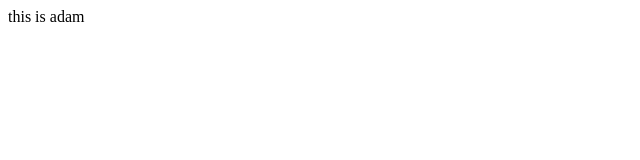
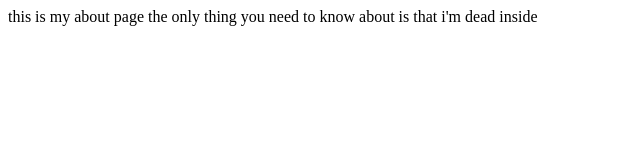
Before and after one commit to exolavashark/exolavashark.github.io, a plain HTML site: page my_website/about.html in a window 1280 px wide. Shown: the whole page, without its empty margins (0-640 px from the left). Drawn offline with Linux system fonts and the light colour scheme.

Commit message:
add text

```diff
--- a/my_website/about.html
+++ b/my_website/about.html
@@ -1,3 +1,3 @@
 <body>
-    this is adam
+    this is my about page the only thing you need to know about is that i'm dead inside
 </body>
```
